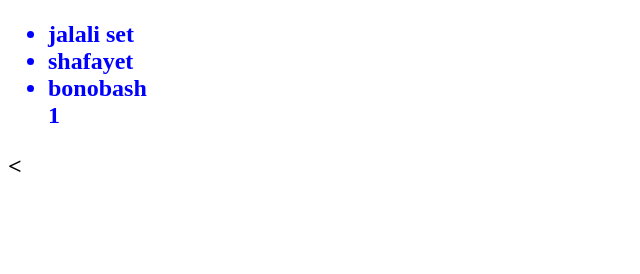
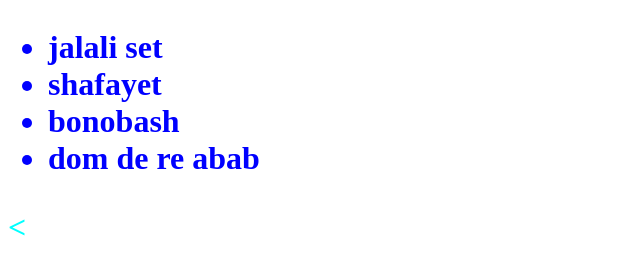
Before and after one commit to Shofikul2024/milestone-5-tour-of-dom-, a plain HTML site: page index.html in a window 1280 px wide. Shown: the part 120-394 px from the top of the page, without its empty margins (0-640 px from the left). Drawn offline with Linux system fonts and the light colour scheme.

Commit message:
added student info

```diff
--- a/index.html
+++ b/index.html
@@ -19,17 +19,33 @@
 
 
 
-    <h2>   <ul>
+    <h1>
+
+        <ul>
 
         <li>      jalali set  </li>
         <li>  shafayet  </li>
-        <li>  bonobash </li>1
+        <li>  bonobash </li>
+        <li>  dom de  re abab  </li>
 
       </ul>
-    <  </h2>
+    <  </h1>
 
 <script src="/js/dom.js"></script>
 <script> console.log ("  adding js inside the html file " )</script>
+<script>
+const student = {
+    name: 'abul' ,
 
+ id:11 ,
+ study: function ( time) {
+
+    console.log( time , "study kortece" )
+ }
+
+
+}
+
+</script>
 </body>
 </html>
```
